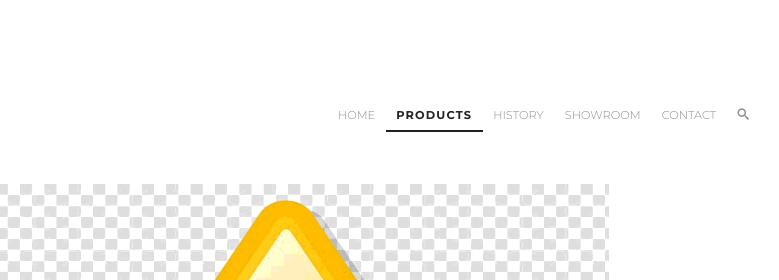
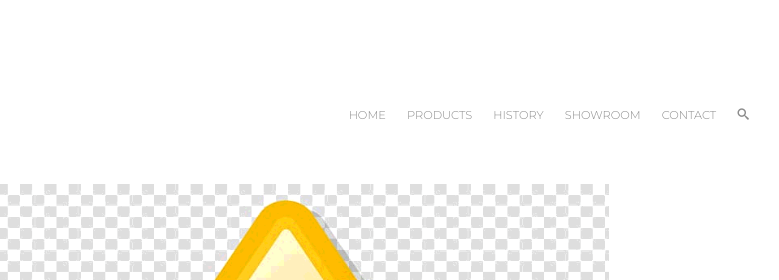
Before and after one commit to sdf-hgnom/task8, a plain HTML site: page under_construct.html in a window 1280 px wide. Shown: the top 280 px of the page, 356-1135 px from the left. Drawn offline with Linux system fonts and the light colour scheme; files whose address does not match are found by name.

Commit message:
Update under_construct.html

```diff
--- a/under_construct.html
+++ b/under_construct.html
@@ -17,7 +17,7 @@
                 <a href="./index.html"><img class="logo-link" src="img/logo.svg" alt="logo"></a>
                 <ul class="menu clearfix">
                     <li class="menu-list"><a href="index.html" class="menu-link">HOME</a></li>
-                    <li class="menu-list"><a href="./products.html" class="menu-link menu-link-active">PRODUCTS</a></li>
+                    <li class="menu-list"><a href="./products.html" class="menu-link">PRODUCTS</a></li>
                     <li class="menu-list"><a href="./under_construct.html" class="menu-link">HISTORY</a></li>
                     <li class="menu-list"><a href="./under_construct.html" class="menu-link">SHOWROOM</a></li>
                     <li class="menu-list"><a href="contact.html" class="menu-link ">CONTACT</a></li>
```
